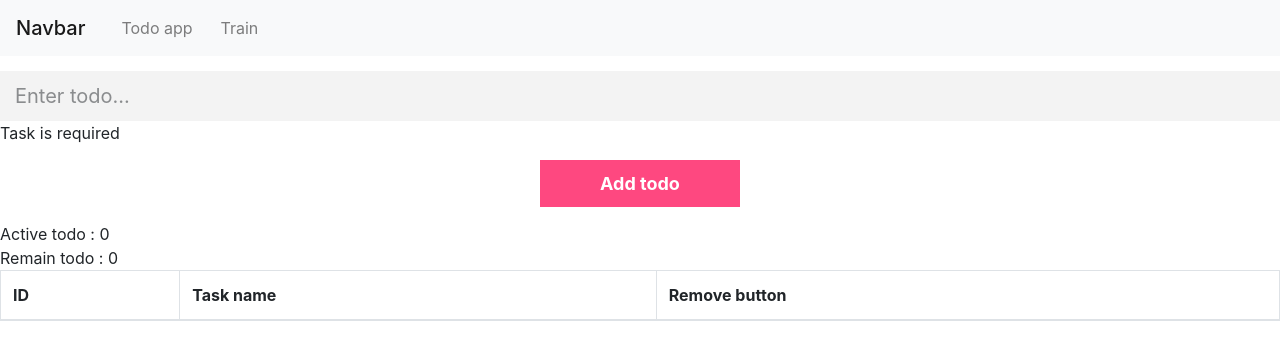
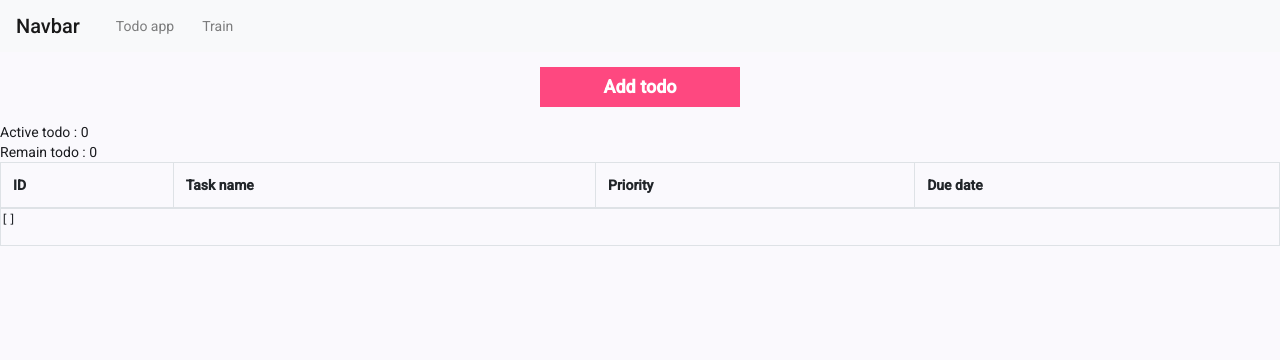
Before and after one commit to mkhue1/angular-training, an Angular app in the folder angular-training/: page /todo in a window 1280 px wide. Shown: the top 360 px of the page. Built offline with nearby package versions, Linux system fonts and the light colour scheme.

Commit message:
pop-up sheet

```diff
--- a/angular-training/angular.json
+++ b/angular-training/angular.json
@@ -25,6 +25,7 @@
               }
             ],
             "styles": [
+              "src/material-theme.scss",
               "src/styles.css"
             ]
           },
--- a/angular-training/package.json
+++ b/angular-training/package.json
@@ -23,10 +23,12 @@
   "private": true,
   "packageManager": "npm@11.6.0",
   "dependencies": {
+    "@angular/cdk": "^21.0.5",
     "@angular/common": "^21.0.0",
     "@angular/compiler": "^21.0.0",
     "@angular/core": "^21.0.0",
     "@angular/forms": "^21.0.0",
+    "@angular/material": "^21.0.5",
     "@angular/platform-browser": "^21.0.0",
     "@angular/router": "^21.0.0",
     "rxjs": "~7.8.0",
--- /dev/null
+++ b/angular-training/src/app/add-todo-sheet/add-todo-sheet.css
@@ -0,0 +1,11 @@
+.todo-form {
+  display: grid;
+  grid-template-columns: 2fr 1fr 1.2fr auto;
+  column-gap: 10px;
+  align-items: center;
+}
+
+.actions {
+  display: flex;
+  gap: 8px;
+}
--- /dev/null
+++ b/angular-training/src/app/add-todo-sheet/add-todo-sheet.html
@@ -0,0 +1,60 @@
+<form
+        class = "todo-form"
+        [formGroup]="todoForm"
+        (ngSubmit)="submit()">
+
+        <mat-form-field appearance="outline" class="full-width field">
+            <mat-label>Task</mat-label>
+            <input matInput formControlName="task" />
+
+            <mat-error *ngIf="todoForm.get('task')?.hasError('required')">
+                Task is required
+            </mat-error>
+            <mat-hint>
+                Type the todo task
+            </mat-hint>
+        </mat-form-field>
+
+
+        <mat-form-field appearance="outline" class="full-width field">
+            <mat-label>Priority</mat-label>
+            <mat-select formControlName="priority">
+            <mat-option value="">-- Select priority --</mat-option>
+            <mat-option value="Low">Low</mat-option>
+            <mat-option value="Medium">Medium</mat-option>
+            <mat-option value="High">High</mat-option>
+            </mat-select>
+            <mat-hint>
+                Select priority
+            </mat-hint>
+            <mat-error *ngIf="todoForm.get('priority')?.hasError('required')">
+            Priority is required
+            </mat-error>
+        </mat-form-field>
+
+        <mat-form-field appearance="outline" class="full-width field">
+            <mat-label>Due date</mat-label>
+            <input matInput [min]="minDate" [matDatepicker]="dp" formControlName="dueDate">
+            <mat-datepicker-toggle matIconSuffix [for]="dp"></mat-datepicker-toggle>
+            <mat-datepicker #dp></mat-datepicker>
+            <mat-hint>
+                Select due date
+            </mat-hint>
+            <mat-error *ngIf="todoForm.get('dueDate')?.hasError('matDatepickerParse')">
+                Invalid date format
+            </mat-error>
+            <mat-error *ngIf="todoForm.get('dueDate')?.hasError('required')">
+                Due date is required
+            </mat-error>
+        </mat-form-field>
+
+        <div class="actions">
+            <button mat-raised-button color="primary" type="submit">
+                Add Todo
+            </button>
+
+            <button mat-stroked-button type="button" (click)="cancel()">
+                Cancel
+            </button>
+        </div>
+</form>
--- /dev/null
+++ b/angular-training/src/app/add-todo-sheet/add-todo-sheet.ts
@@ -0,0 +1,55 @@
+import { Component, inject } from '@angular/core';
+import { CommonModule } from '@angular/common';
+import { ReactiveFormsModule, FormControl, FormGroup, Validators } from '@angular/forms';
+import { MatBottomSheetRef } from '@angular/material/bottom-sheet';
+import { MatFormFieldModule } from '@angular/material/form-field';
+import { MatInputModule } from '@angular/material/input';
+import { MatSelectModule } from '@angular/material/select';
+import { MatDatepickerModule } from '@angular/material/datepicker';
+import { MatNativeDateModule } from '@angular/material/core';
+import { MatButtonModule } from '@angular/material/button';
+
+@Component({
+  selector: 'app-add-todo-sheet',
+  standalone: true,
+  imports: [
+    CommonModule,
+    ReactiveFormsModule,
+    MatFormFieldModule,
+    MatInputModule,
+    MatSelectModule,
+    MatDatepickerModule,
+    MatNativeDateModule,
+    MatButtonModule
+  ],
+  templateUrl: './add-todo-sheet.html',
+  styleUrl: './add-todo-sheet.css',
+})
+export class AddTodoSheetComponent {
+  minDate : Date;
+  constructor() {
+        this.minDate = new Date();
+        this.minDate.setHours(0, 0, 0, 0);
+    }
+  private sheetRef = inject(MatBottomSheetRef<AddTodoSheetComponent>);
+
+  todoForm = new FormGroup({
+    task: new FormControl('', Validators.required),
+    priority: new FormControl('', Validators.required),
+    dueDate: new FormControl(new Date(), Validators.required)
+  });
+
+  submit() {
+    if (this.todoForm.invalid) return;
+
+    this.sheetRef.dismiss({
+      task: this.todoForm.value.task,
+      priority: this.todoForm.value.priority,
+      dueDate: this.todoForm.value.dueDate
+    });
+  }
+
+  cancel() {
+    this.sheetRef.dismiss();
+  }
+}
--- a/angular-training/src/app/todo.html
+++ b/angular-training/src/app/todo.html
@@ -1,14 +1,7 @@
 <div class="todos">
-    <form [formGroup]="todoForm" (ngSubmit)="addTodo()">
-        <input
-			type="text"
-			placeholder="Enter todo..."
-			class="todo-input"
-			formControlName="task"
-		/>
-        <div *ngIf="todoForm.get('task')?.hasError('required')"> Task is required </div>
-        <input type="submit" value="Add todo" class="todo-submit" [disabled]="todoForm.invalid">
-    </form>
+
+    <button type="button" class="todo-submit" (click) = openBottomSheet()>Add todo</button>
+
     <div>Active todo : {{activeTodo()}}</div>
     <div>Remain todo : {{doneTodo()}}</div>
     <table class = "table table-bordered align-middle">
@@ -16,14 +9,17 @@
             <tr>
             <th>ID</th>
             <th>Task name</th>
-            <th>Remove button</th>
+            <th>Priority</th>
+            <th>Due date</th>
             </tr>
         </thead>
-
+        <pre>{{todoList | json}}</pre>
         <tbody>
             <tr class="todo {{ (todo.completed ? 'done' : '') }}" *ngFor="let todo of todoList; let i = index">
             <td>{{ i + 1 }}</td>
             <td><div class="content" (click)="toggleDone(i)">{{ todo.content }}</div></td>
+            <td>{{ todo.priority}}</td>
+            <td>{{todo.dueDate | date:'dd-MM-yyyy'}}</td>
             <td><button class="btn btn-danger btn-sm" (click)="deleteTodo(i)"> Remove</button></td>
             </tr>
         </tbody>
--- a/angular-training/src/app/todo.ts
+++ b/angular-training/src/app/todo.ts
@@ -1,42 +1,66 @@
-import { Component, inject} from "@angular/core"
+import { ChangeDetectorRef, Component, inject} from "@angular/core"
 import {CommonModule} from '@angular/common';
-import { ReactiveFormsModule, Validators, FormBuilder } from "@angular/forms";
+import { ReactiveFormsModule, Validators, FormGroup, FormControl } from "@angular/forms";
+import { MatFormFieldModule } from '@angular/material/form-field';
+import { MatInputModule } from '@angular/material/input';
+import { MatDatepickerModule } from '@angular/material/datepicker';
+import {MatSelectModule} from '@angular/material/select';
+import { MatNativeDateModule } from '@angular/material/core';
+import { MatBottomSheet, MatBottomSheetModule } from '@angular/material/bottom-sheet';
+import { AddTodoSheetComponent } from "./add-todo-sheet/add-todo-sheet";
 
 interface todoItem{
     content: string,
-    completed: boolean
+    completed: boolean,
+    priority: "High" | "Medium" | "Low",
+    dueDate: Date
 }
 
 @Component({
   selector: 'app-todo',
   standalone: true,
   templateUrl: './todo.html',
-  imports: [CommonModule, ReactiveFormsModule],
-  styleUrl: './todo.css'
+  imports: [CommonModule, ReactiveFormsModule, MatFormFieldModule, MatInputModule, MatSelectModule, MatDatepickerModule, MatNativeDateModule, MatBottomSheetModule],
+  styleUrl: './todo.css',
 })
 export class TodoComponent{
-    todoList : todoItem[] = [];
+    todoList : any[] = [];
+    submitted = false;
+    showForm = false;
+    minDate: Date;
+
+    private bottomSheet = inject(MatBottomSheet);
+
+    constructor(private cdr: ChangeDetectorRef) {
+        this.minDate = new Date();
+        this.minDate.setHours(0, 0, 0, 0);
+    }
     toggleDone (id:number) {
         this.todoList.map((v, i) => {if (i == id) v.completed = !v.completed;
             return v;
         })
     }
-    private formBuilder = inject(FormBuilder);
-    todoForm = this.formBuilder.group({
-        task: ['', Validators.required],
-        completed: ['']
-        }
-    )
 
-    addTodo() {
-        if (this.todoForm.invalid) return;
+    openBottomSheet() {
+        console.log('123');
+        this.bottomSheet
+            .open(AddTodoSheetComponent)
+            .afterDismissed()
+            .subscribe(result => {
+        console.log('ressult', result);
 
-        this.todoList.push({
-        content: this.todoForm.value.task!,
-        completed: false
+        if (!result) return;
+
+            this.todoList = [
+                ...this.todoList,
+                {
+                content: result.task,
+                completed: false,
+                priority: result.priority,
+                dueDate: result.dueDate
+                }
+            ];
         });
-
-        this.todoForm.reset();
     }
 
     deleteTodo(index: number) {
--- a/angular-training/src/index.html
+++ b/angular-training/src/index.html
@@ -7,6 +7,8 @@
   <meta name="viewport" content="width=device-width, initial-scale=1">
   <link rel="stylesheet" href="https://cdn.jsdelivr.net/npm/bootstrap@4.6.2/dist/css/bootstrap.min.css" integrity="sha384-xOolHFLEh07PJGoPkLv1IbcEPTNtaed2xpHsD9ESMhqIYd0nLMwNLD69Npy4HI+N" crossorigin="anonymous">
   <link rel="icon" type="image/x-icon" href="favicon.ico">
+  <link href="https://fonts.googleapis.com/css2?family=Roboto:wght@300;400;500&display=swap" rel="stylesheet">
+  <link href="https://fonts.googleapis.com/icon?family=Material+Icons" rel="stylesheet">
 </head>
 <body>
   <app-root></app-root>
--- /dev/null
+++ b/angular-training/src/material-theme.scss
@@ -0,0 +1,37 @@
+
+// Include theming for Angular Material with `mat.theme()`.
+// This Sass mixin will define CSS variables that are used for styling Angular Material
+// components according to the Material 3 design spec.
+// Learn more about theming and how to use it for your application's
+// custom components at https://material.angular.dev/guide/theming
+@use '@angular/material' as mat;
+
+html {
+  height: 100%;
+  @include mat.theme((
+    color: (
+      primary: mat.$azure-palette,
+      tertiary: mat.$blue-palette,
+    ),
+    typography: Roboto,
+    density: 0,
+  ));
+}
+
+body {
+  // Default the application to a light color theme. This can be changed to
+  // `dark` to enable the dark color theme, or to `light dark` to defer to the
+  // user's system settings.
+  color-scheme: light;
+
+  // Set a default background, font and text colors for the application using
+  // Angular Material's system-level CSS variables. Learn more about these
+  // variables at https://material.angular.dev/guide/system-variables
+  background-color: var(--mat-sys-surface);
+  color: var(--mat-sys-on-surface);
+  font: var(--mat-sys-body-medium);
+
+  // Reset the user agent margin.
+  margin: 0;
+  height: 100%;
+}
```
Also changed, not shown: 2 other files (tests, documents, lock files or other folders).
